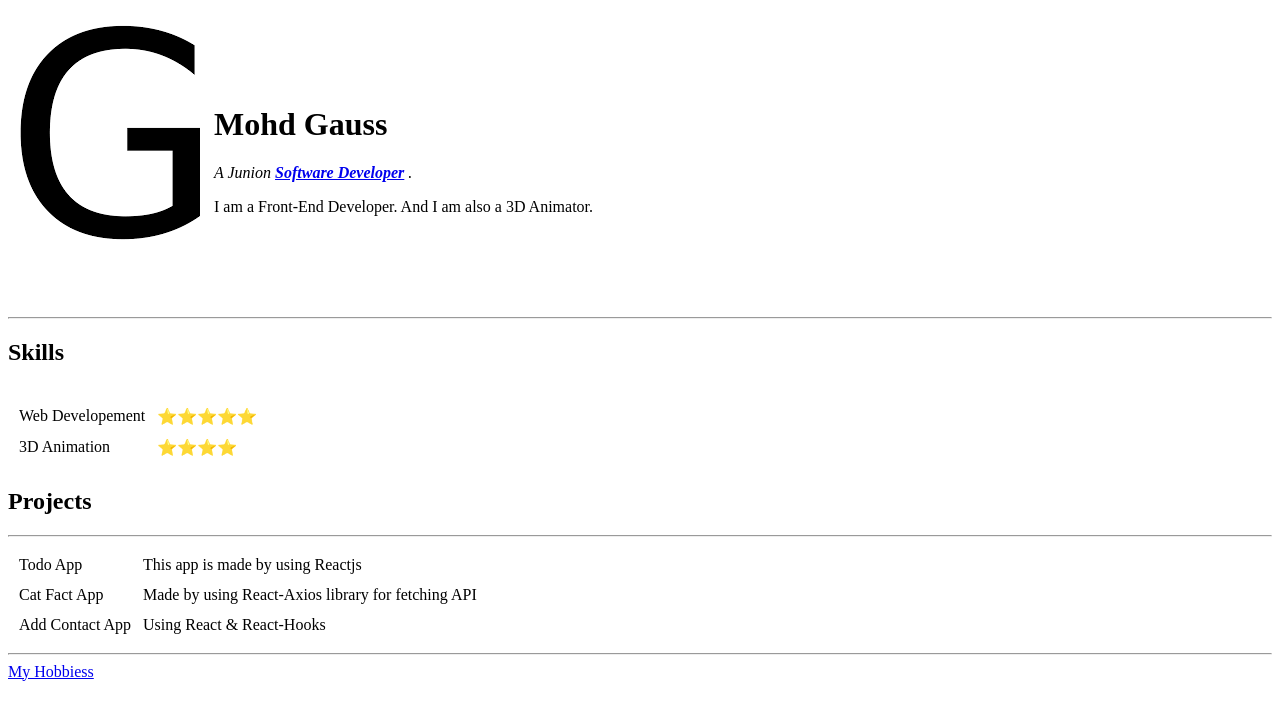
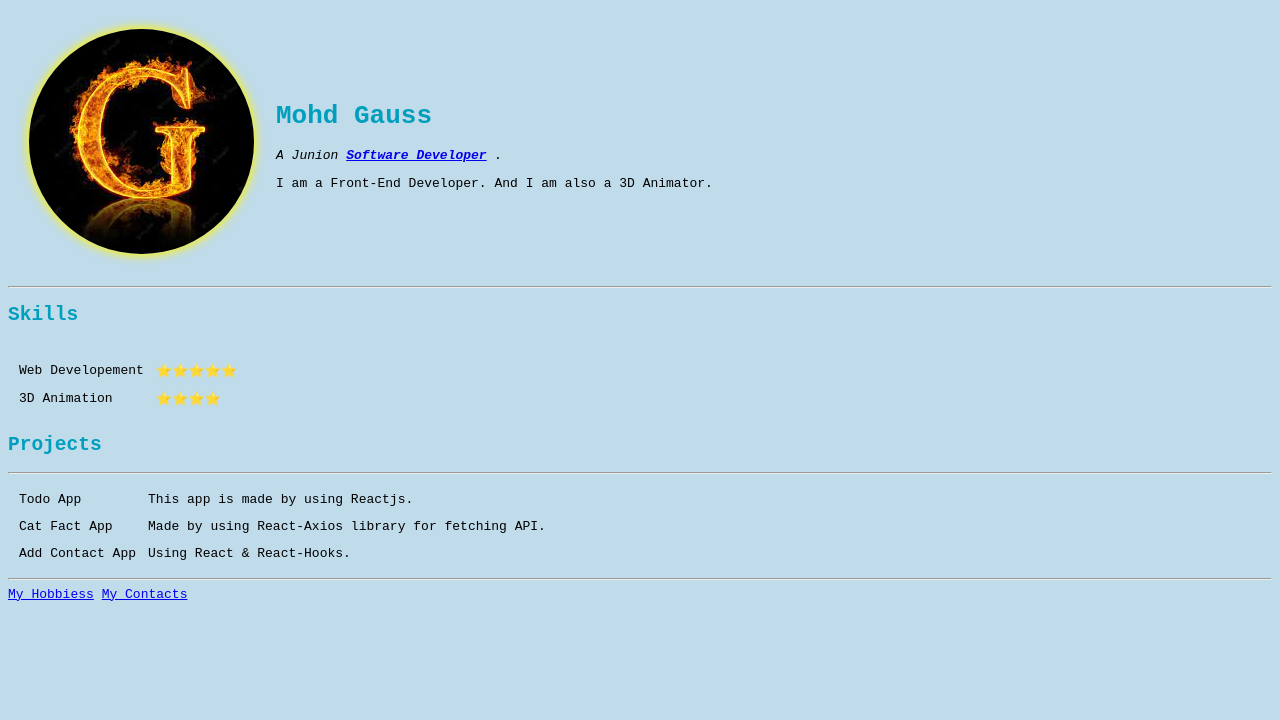
Before and after one commit to gaussmd/simple-CV, a plain HTML site: page index.html in a window 1280 px wide. Drawn offline with Linux system fonts and the light colour scheme.

Commit message:
css Added

```diff
--- /dev/null
+++ b/css/style.css
@@ -0,0 +1,36 @@
+body{
+    background-color: #C0DBEA;
+    font-family: monospace;
+}
+h1{
+   color: #009FBD;
+}
+h2{
+ color: #009FBD;
+}
+img{
+    border-radius: 100%;
+    box-shadow: 0 0 10px 2px rgb(249, 241, 19);
+}
+.main-container{
+    height: 200px;
+    width: 200px;
+    background-color: #bff;
+    box-shadow: 0 0 10px 2px rgb(0, 0, 0.3);
+    margin-left: 40px;
+    padding: 5px;
+}
+/* .container{
+    height: 200px;
+    width: 200px;
+    background-color: red;
+    border: 10px solid;
+    margin-left: 260px;
+}
+.bottom-container{
+    height: 200px;
+    width: 200px;
+    background-color: blue;
+    border: 5px solid;
+    margin-left: 478px;
+} */
--- a/index.html
+++ b/index.html
@@ -5,12 +5,13 @@
     <meta charset="UTF-8">
     <title> 💚 Gauss's site</title>
  </head>
+ <link rel="stylesheet" href="css/style.css">
  <body >
 
-    <table cellspacing="10px">
+    <table cellspacing="20px">
       <tr>
         <td>
-         <img src="g.png"
+         <img src="g1.jfif"
           alt=""/>
         </td>
         <td>
@@ -37,19 +38,20 @@
    <thead>
     <tr>
       <td>Todo App</td>
-      <td>This app is made by using Reactjs</td>
+      <td>This app is made by using Reactjs.</td>
     </tr>
     <tr>
       <td>Cat Fact App</td>
-      <td>Made by using React-Axios library for fetching API</td>
+      <td>Made by using React-Axios library for fetching API.</td>
     </tr>
     <tr>
       <td>Add Contact App</td>
-      <td>Using React & React-Hooks </td>
+      <td>Using React & React-Hooks. </td>
     </tr>
    </thead>
    </table>
   <hr/>
   <a href="hobbies.html"> My Hobbiess</a>
+  <a href="myContact.html">My Contacts</a>
  </body>
  </html>
```
Also changed, not shown: hobbies.html (+6 -3 lines), myContact.html (added, +20 -0 lines), g1.jfif (added).
